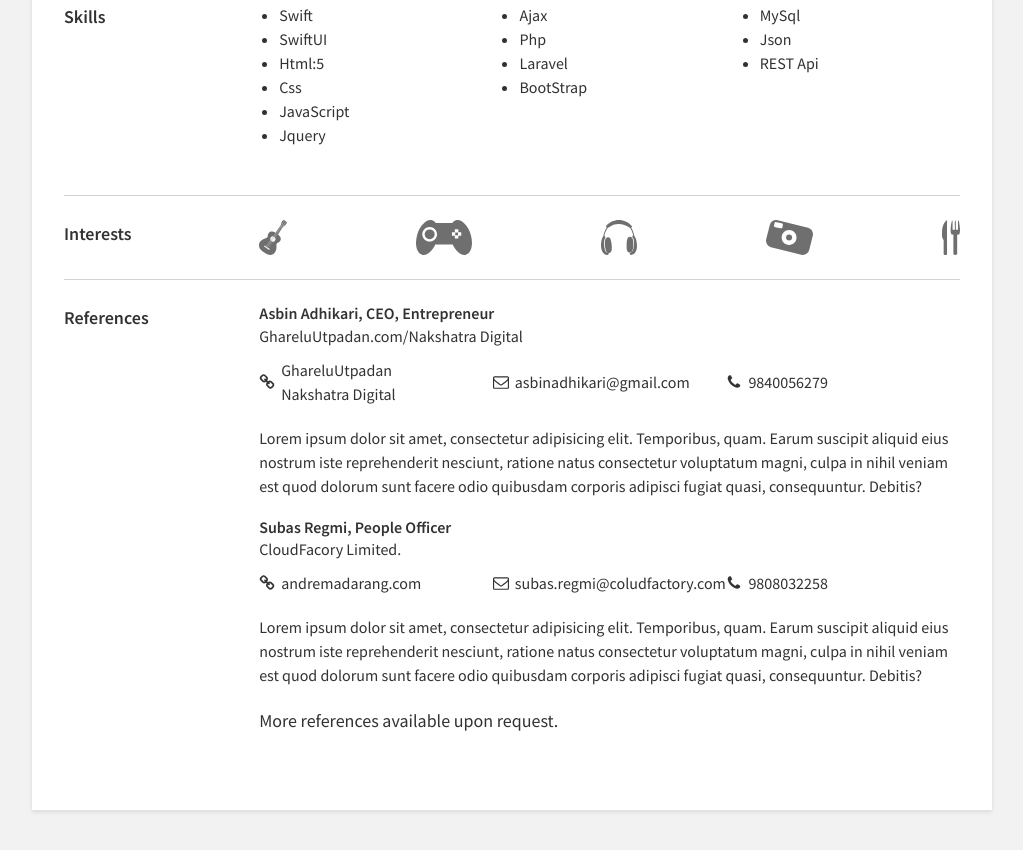
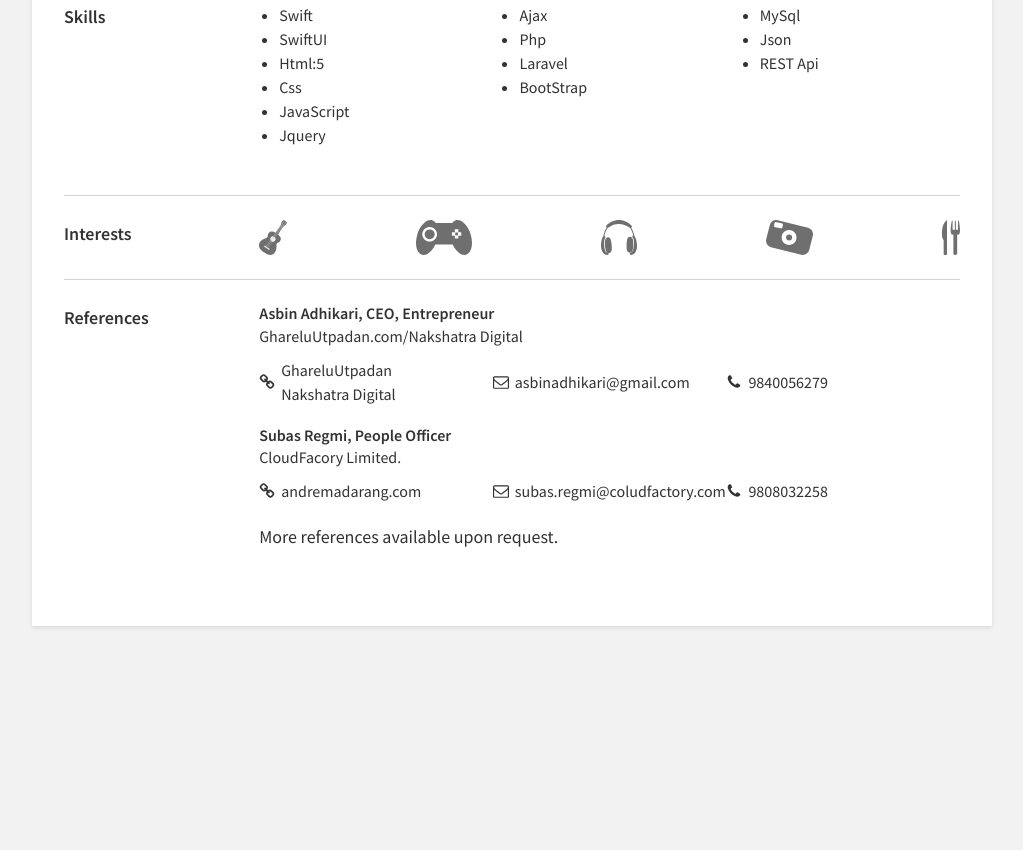
Before and after one commit to rabinpun/resume, a plain HTML site: page index.html in a window 1280 px wide. Shown: the part 928-1778 px from the top of the page, without its empty margins (128-1151 px from the left). After the commit the page ends 1594 px from the top, so only its background shows below. Drawn offline with nearby package versions, Linux system fonts and the light colour scheme.

Commit message:
removed refrence details

```diff
--- a/index.html
+++ b/index.html
@@ -153,8 +153,7 @@
           </div>
         </div>
 
-        <p class="reference-details">Lorem ipsum dolor sit amet, consectetur adipisicing elit. Temporibus, quam. Earum suscipit aliquid eius nostrum iste reprehenderit nesciunt, ratione natus consectetur voluptatum magni, culpa in nihil veniam est quod dolorum sunt facere odio quibusdam corporis adipisci fugiat quasi, consequuntur. Debitis?</p>
-        <div class="job-company">Subas Regmi, People Officer</div>
+       <div class="job-company">Subas Regmi, People Officer</div>
         <div class="job-title">CloudFacory Limited.</div>
         <div class="links">
           <div class="link-item">
@@ -170,9 +169,6 @@
             <a href="tel:9808032258">9808032258</a>
           </div>
         </div>
-
-        <p class="reference-details">Lorem ipsum dolor sit amet, consectetur adipisicing elit. Temporibus, quam. Earum suscipit aliquid eius nostrum iste reprehenderit nesciunt, ratione natus consectetur voluptatum magni, culpa in nihil veniam est quod dolorum sunt facere odio quibusdam corporis adipisci fugiat quasi, consequuntur. Debitis?</p>
-
         <div class="reference">More references available upon request.</div>
     </div>
 
```
